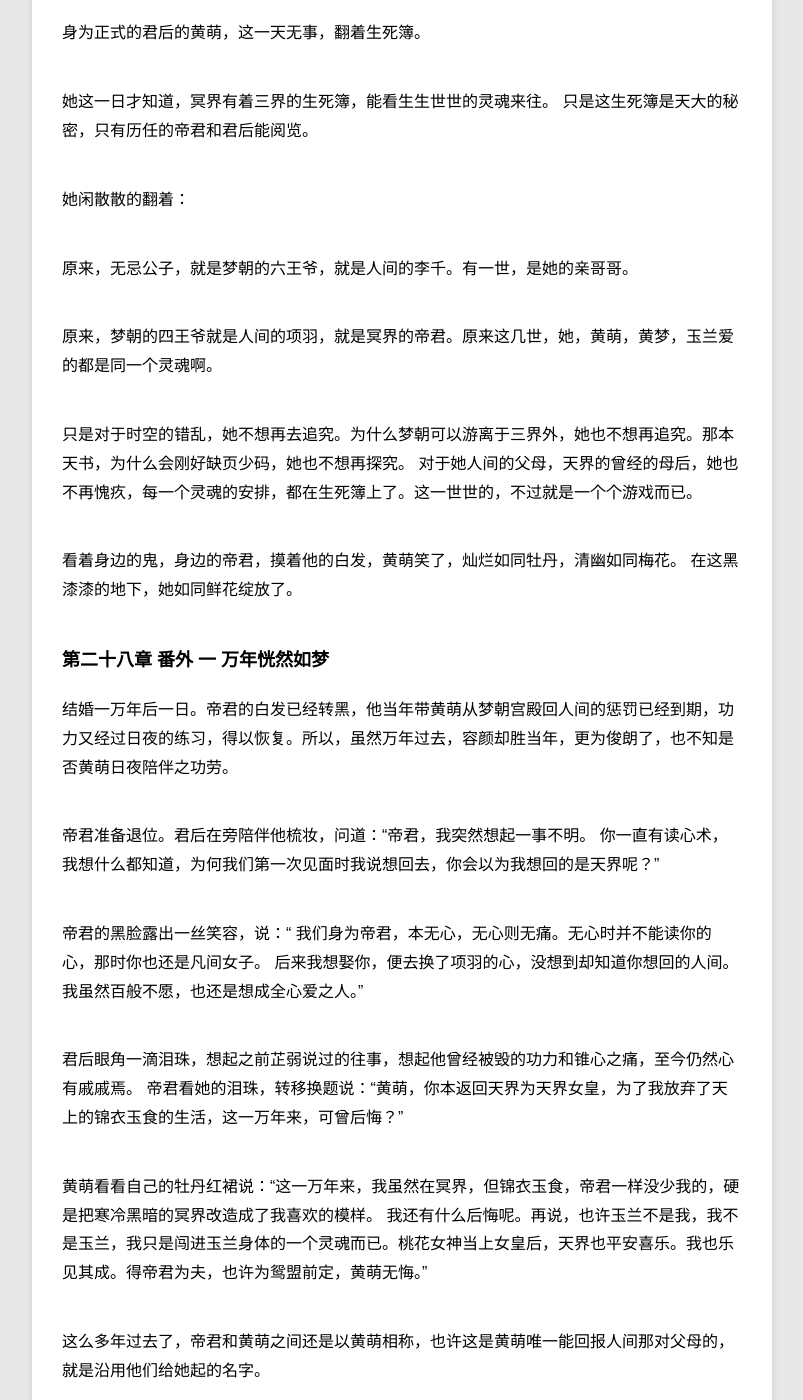
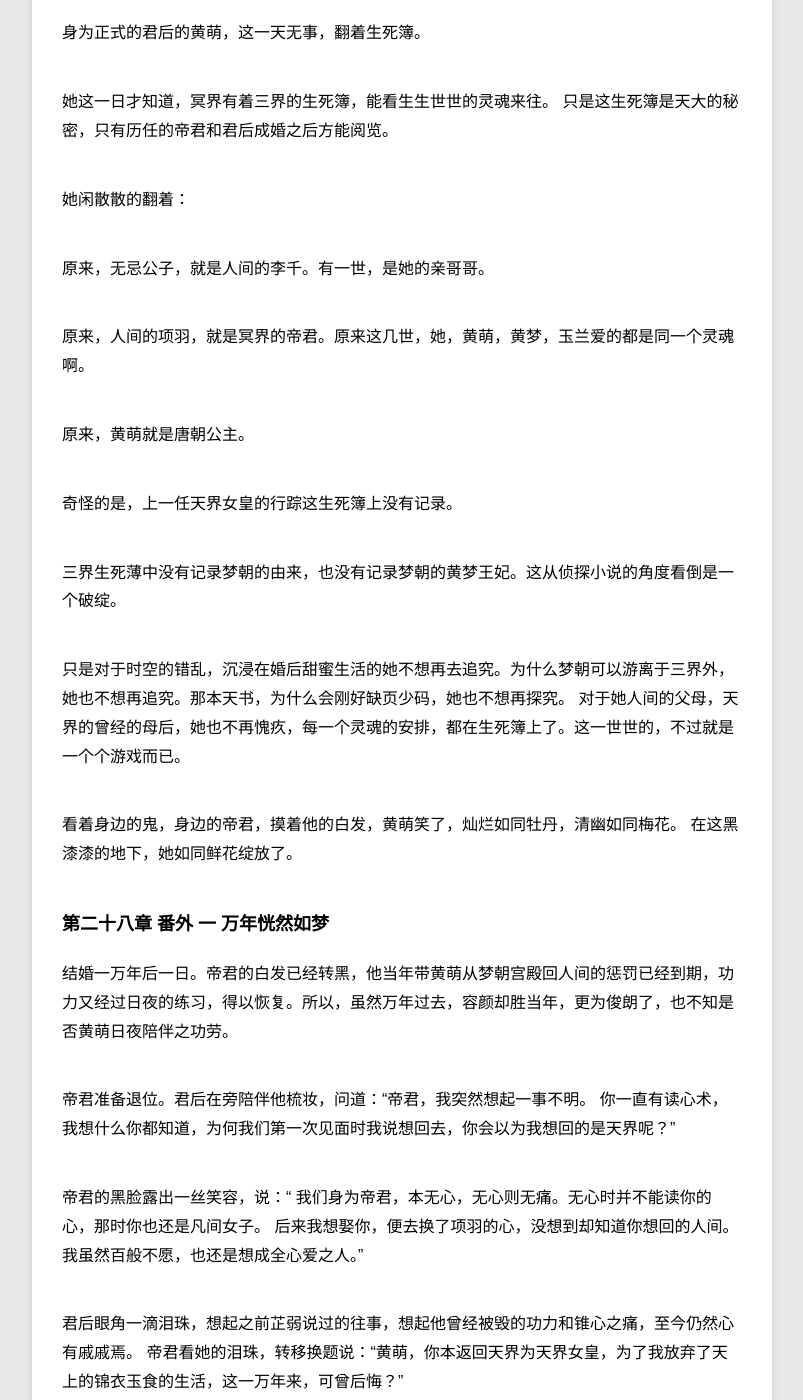
Before and after one commit to violettianjie/violettianjie.github.io, a Jekyll site: the page built from _posts/blog/2020-12-26-xiyu.md, in a window 1280 px wide and 1400 px high, scrolled down 42046 px. Shown: the whole window, without its empty margins (78-881 px from the left). Built offline with Jekyll 4.4.1, drawn with Linux system fonts in a browser that asks for light colours; some of the changed text lies outside the part shown.

Commit message:
Update 2020-12-26-xiyu.md

```diff
--- a/_posts/blog/2020-12-26-xiyu.md
+++ b/_posts/blog/2020-12-26-xiyu.md
@@ -936,16 +936,22 @@ category: blog
 
 身为正式的君后的黄萌，这一天无事，翻着生死簿。
 
-她这一日才知道，冥界有着三界的生死簿，能看生生世世的灵魂来往。 只是这生死簿是天大的秘密，只有历任的帝君和君后能阅览。
+她这一日才知道，冥界有着三界的生死簿，能看生生世世的灵魂来往。 只是这生死簿是天大的秘密，只有历任的帝君和君后成婚之后方能阅览。
 
 她闲散散的翻着：
 
-原来，无忌公子，就是梦朝的六王爷，就是人间的李千。有一世，是她的亲哥哥。
+原来，无忌公子，就是人间的李千。有一世，是她的亲哥哥。
 
-原来，梦朝的四王爷就是人间的项羽，就是冥界的帝君。原来这几世，她，黄萌，黄梦，玉兰爱的都是同一个灵魂啊。
+原来，人间的项羽，就是冥界的帝君。原来这几世，她，黄萌，黄梦，玉兰爱的都是同一个灵魂啊。
+
+原来，黄萌就是唐朝公主。
+
+奇怪的是，上一任天界女皇的行踪这生死簿上没有记录。
 
 
-只是对于时空的错乱，她不想再去追究。为什么梦朝可以游离于三界外，她也不想再追究。那本天书，为什么会刚好缺页少码，她也不想再探究。
+三界生死薄中没有记录梦朝的由来，也没有记录梦朝的黄梦王妃。这从侦探小说的角度看倒是一个破绽。
+
+只是对于时空的错乱，沉浸在婚后甜蜜生活的她不想再去追究。为什么梦朝可以游离于三界外，她也不想再追究。那本天书，为什么会刚好缺页少码，她也不想再探究。
 对于她人间的父母，天界的曾经的母后，她也不再愧疚，每一个灵魂的安排，都在生死簿上了。这一世世的，不过就是一个个游戏而已。
 
 看着身边的鬼，身边的帝君，摸着他的白发，黄萌笑了，灿烂如同牡丹，清幽如同梅花。 在这黑漆漆的地下，她如同鲜花绽放了。
@@ -955,14 +961,14 @@ category: blog
 
 结婚一万年后一日。帝君的白发已经转黑，他当年带黄萌从梦朝宫殿回人间的惩罚已经到期，功力又经过日夜的练习，得以恢复。所以，虽然万年过去，容颜却胜当年，更为俊朗了，也不知是否黄萌日夜陪伴之功劳。
 
-帝君准备退位。君后在旁陪伴他梳妆，问道：“帝君，我突然想起一事不明。 你一直有读心术，我想什么都知道，为何我们第一次见面时我说想回去，你会以为我想回的是天界呢？”
+帝君准备退位。君后在旁陪伴他梳妆，问道：“帝君，我突然想起一事不明。 你一直有读心术，我想什么你都知道，为何我们第一次见面时我说想回去，你会以为我想回的是天界呢？”
 
 帝君的黑脸露出一丝笑容，说：“ 我们身为帝君，本无心，无心则无痛。无心时并不能读你的心，那时你也还是凡间女子。 后来我想娶你，便去换了项羽的心，没想到却知道你想回的人间。我虽然百般不愿，也还是想成全心爱之人。”
 
 君后眼角一滴泪珠，想起之前芷弱说过的往事，想起他曾经被毁的功力和锥心之痛，至今仍然心有戚戚焉。
 帝君看她的泪珠，转移换题说：“黄萌，你本返回天界为天界女皇，为了我放弃了天上的锦衣玉食的生活，这一万年来，可曾后悔？”
 
-黄萌看看自己的牡丹红裙说：“这一万年来，我虽然在冥界，但锦衣玉食，帝君一样没少我的，硬是把寒冷黑暗的冥界改造成了我喜欢的模样。 我还有什么后悔呢。再说，也许玉兰不是我，我不是玉兰，我只是闯进玉兰身体的一个灵魂而已。桃花女神当上女皇后，天界也平安喜乐。我也乐见其成。得帝君为夫，也许为鸳盟前定，黄萌无悔。”
+黄萌看看自己的牡丹红裙说：“这一万年来，我虽然在冥界，但锦衣玉食，帝君一样没少我的，硬是把寒冷黑暗的冥界改造成了我喜欢的模样。 我还有什么后悔呢。再说，玉兰不是我，我不是玉兰，我只是闯进玉兰身体的一个灵魂而已。桃花女神当上女皇后，天界也平安喜乐。我也乐见其成。得帝君为夫，也许为鸳盟前定，黄萌无悔。”
 
 这么多年过去了，帝君和黄萌之间还是以黄萌相称，也许这是黄萌唯一能回报人间那对父母的，就是沿用他们给她起的名字。
 
@@ -1019,7 +1025,7 @@ category: blog
 
 狼烟起，风萧萧，落日下，旌旗残照。
 
-北边的西夏入侵，大唐危在旦夕。
+北边的西夏入侵，大唐危在旦夕。 朝中重臣议论纷纷，主降者居多。
 
 未央宫中，时任皇帝的大唐国主 黄阔 在殿中踱步，掩饰不住心中的焦急。
 
```
